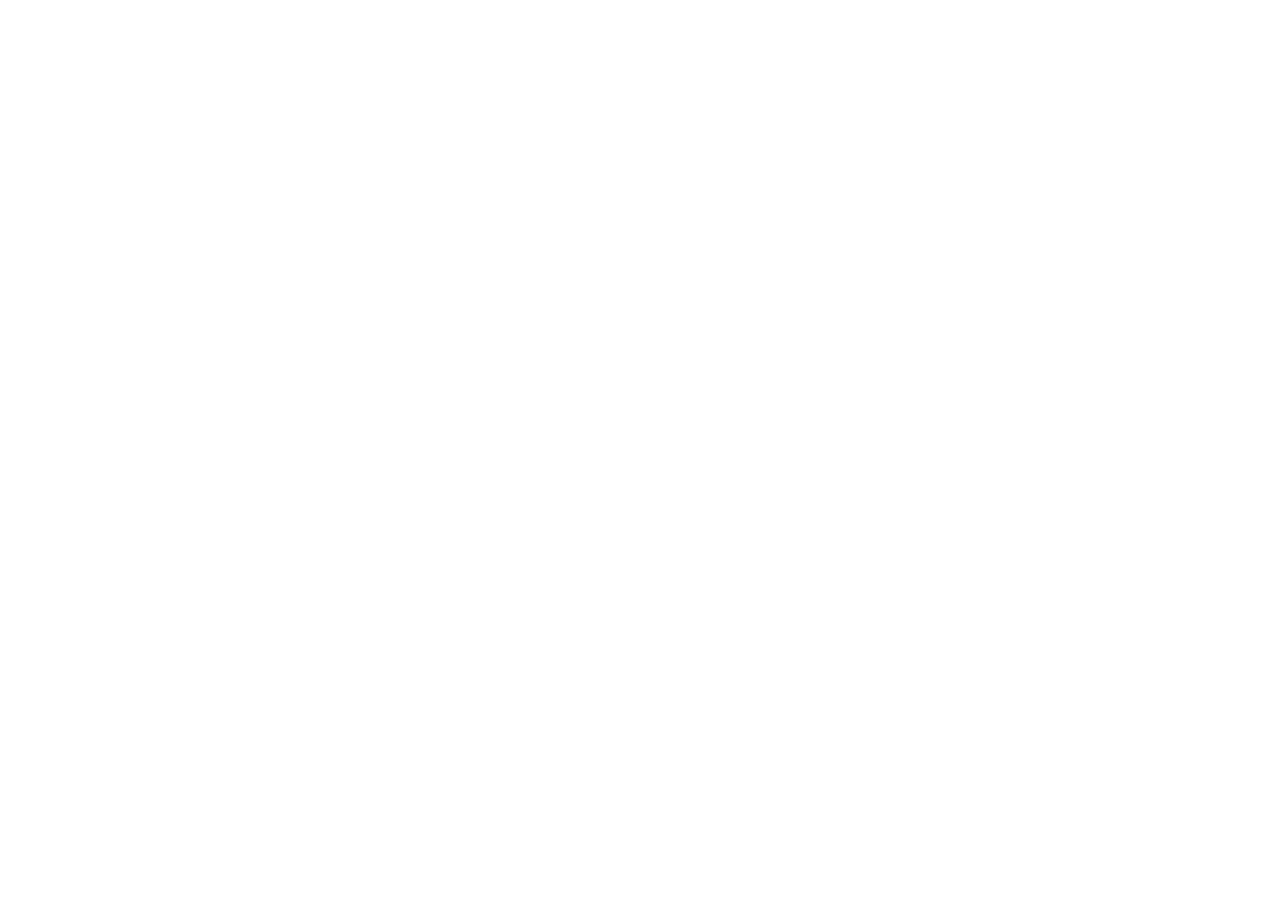
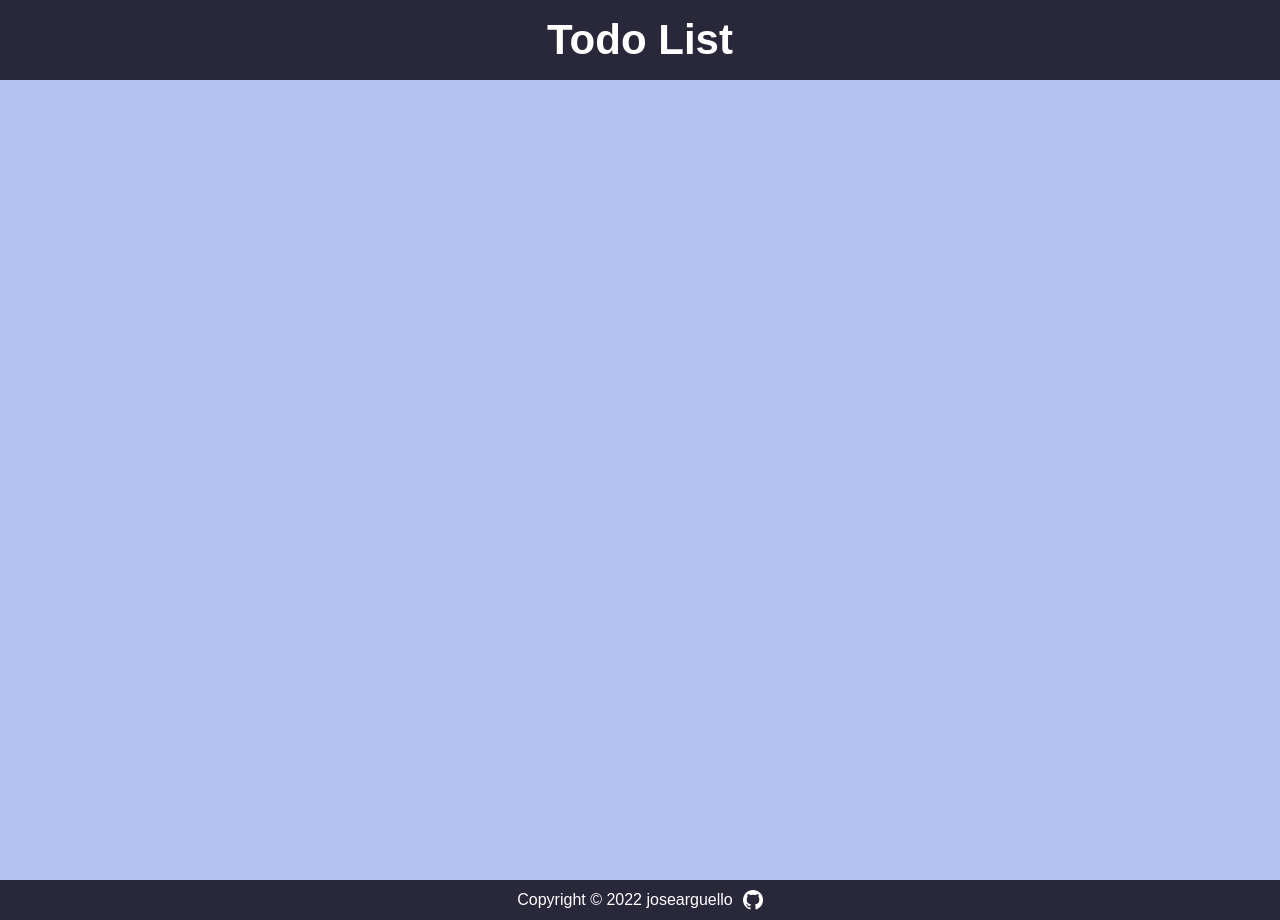
Before and after one commit to jarguello1/todo-list, a website built with webpack: page dist/index.html in a window 1280 px wide. Before the commit the page ends 800 px from the top, so only its background shows below. Built offline with nearby package versions, Linux system fonts and the light colour scheme.

Commit message:
add html layout and link for github

```diff
--- a/dist/index.html
+++ b/dist/index.html
@@ -8,9 +8,16 @@
     <title>Todo List</title>
 </head>
 <body>
-    <header></header>
-    <div id="container"></div>
-    <footer></footer>
+    <header>Todo List</header>
+    <div id="container">
+        <div id="sidebar"></div>
+        <div id="main"></div>
+    </div>
+    <footer>Copyright © 2022 josearguello
+        <a href="https://github.com/jarguello1">
+            <img id="githubLogo" src="./images/GitHub-Mark-Light-64px.png" alt="github logo">
+        </a>
+    </footer>
     <script src="./main.js"></script>
 </body>
 </html>
--- a/dist/style.css
+++ b/dist/style.css
@@ -0,0 +1,69 @@
+:root {
+    --bs-font-sans-serif: "Manrope", sans-serif;
+    --bs-body-font-family: var(--bs-font-sans-serif);
+}
+
+body {
+    width: 100%;
+    height: 100%;
+    margin: 0px;
+    padding: 0px;
+    font-family: var(--bs-body-font-family);
+}
+
+
+
+header {
+    width: 100%;
+    height: 10vh;
+    grid-row: 1/2;
+    display: flex;
+    flex-direction: column;
+    align-items: center;
+    justify-content: space-evenly;
+    color: white;
+    background-color: rgb(40, 40, 58);
+    font-weight: bolder;
+    font-size: 42px;
+}
+
+#container {
+    height: 100vh;
+    width: 100%;
+    display: flex;
+    justify-items: center;
+    align-items: center;
+    background-color: rgb(180, 194, 241);
+}
+
+#sidebar {
+    height: 100%;
+    width: 20%;
+}
+
+#main {
+    height: 100%;
+    width: 80%;
+}
+
+
+
+footer {
+    height: 5vh;
+    width: 100%;
+    grid-row: 3/4;
+    display: flex;
+    align-items: center;
+    justify-content: center;
+    color: white;
+    background-color: rgb(40, 40, 58);
+    gap: 10px;
+}
+footer a {
+    height: 20px;
+    width: 20px;
+}
+
+footer img {
+    height: 20px;
+}
```
Also changed, not shown: dist/main.js (added, +32 -0 lines), dist/images/GitHub-Mark-Light-64px.png (added).
